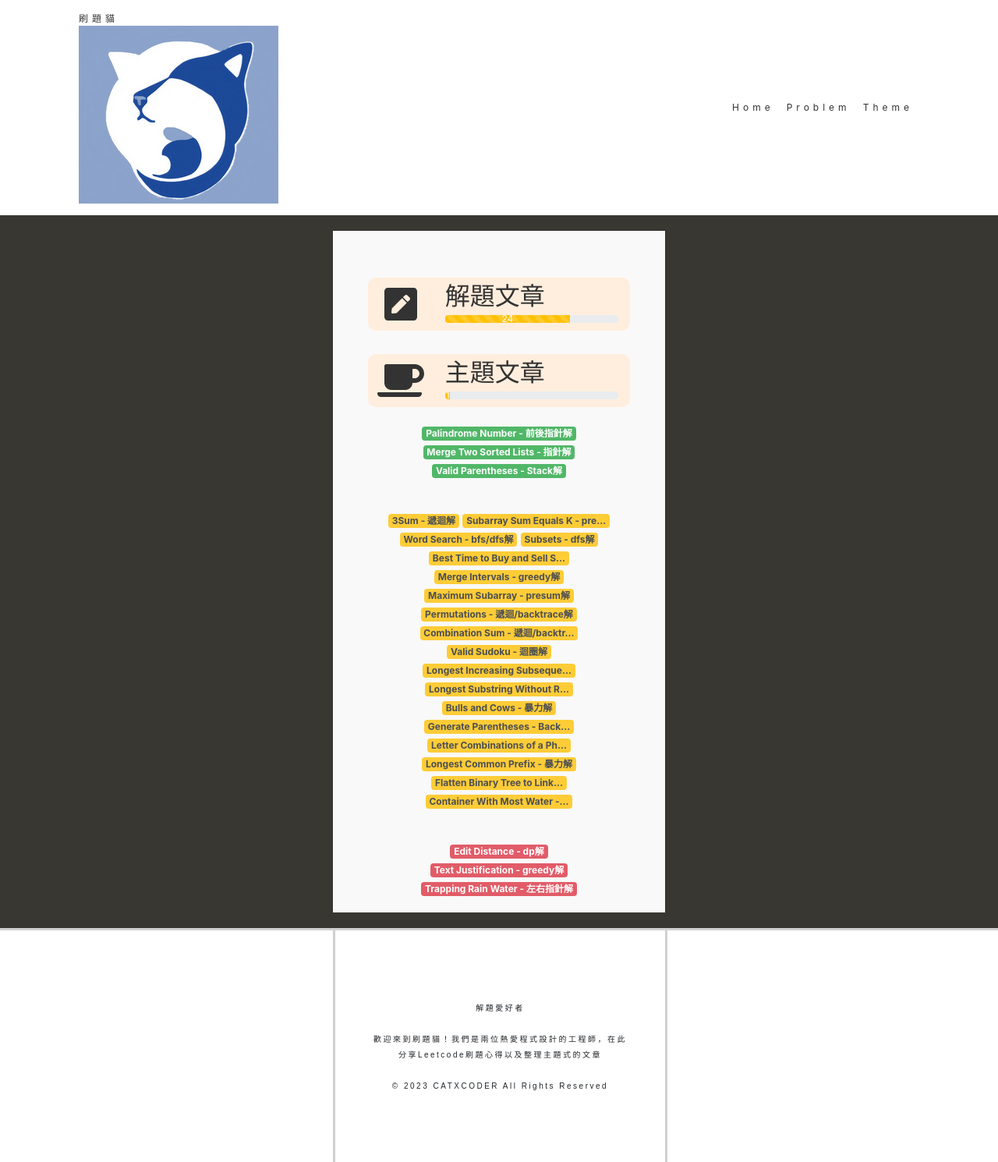
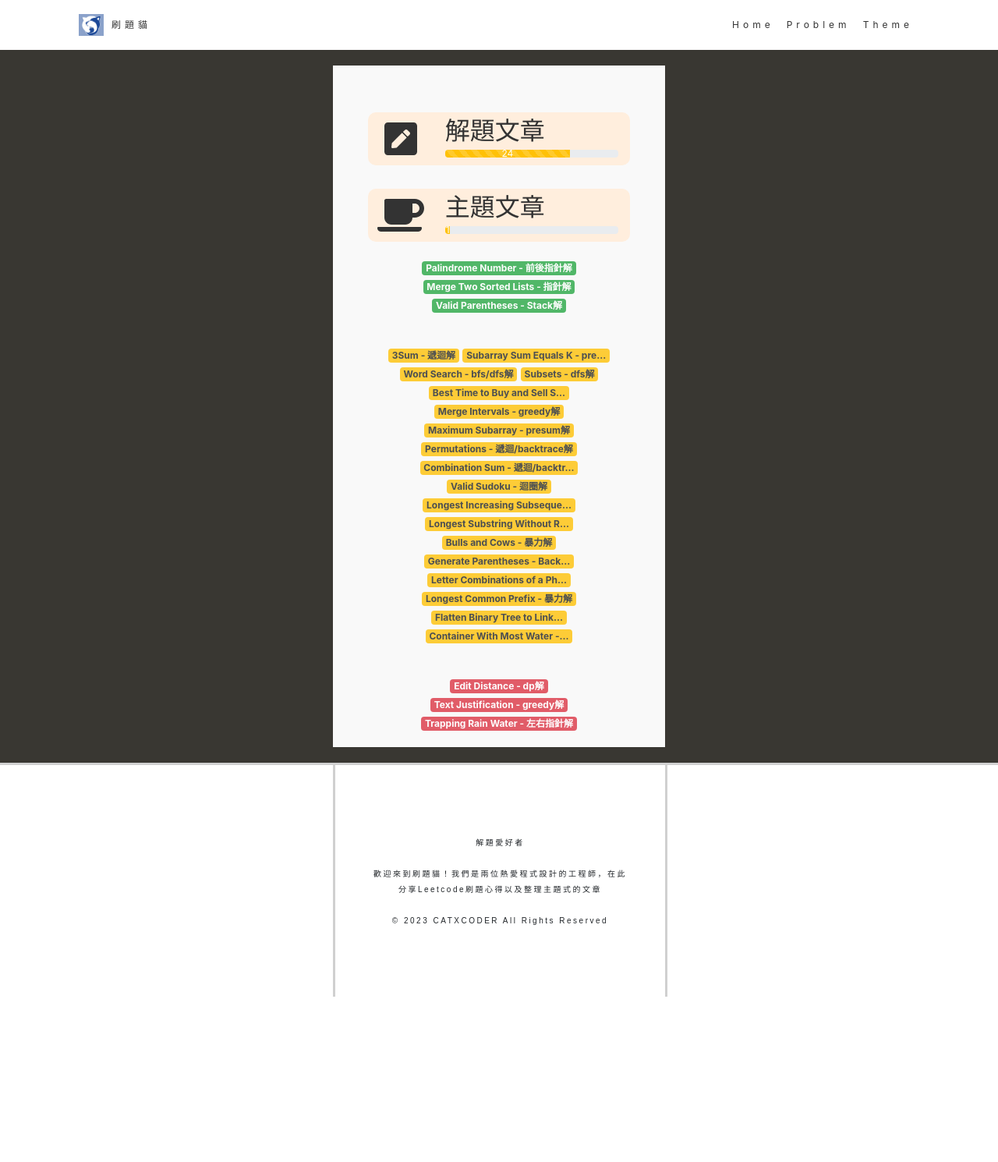
Before and after one commit to catxcoders/catxcoders.github.io, a Jekyll site: the page built from index.html, in a window 1280 px wide. Shown: the whole page at 78% size. Built offline with Jekyll 4.4.1, drawn with Linux system fonts in a browser that asks for light colours; nearby versions of some CDN libraries; after the commit the page ends 1278 px from its top, so only the background shows below that.

Commit message:
Add icon.

```diff
--- a/_includes/fixed-elements/nav-bar.html
+++ b/_includes/fixed-elements/nav-bar.html
@@ -2,9 +2,11 @@
 
 <div class="container">
   <nav class="navbar navbar-expand-lg navbar-default nav-color" >
+    <a href="{{site.baseurl}}/index.html">
+      <img src="{{site.baseurl}}/res/catxcoder.ico" class="img-fluid" style="width: 32px; margin-right: 10px;">
+    </a>
     <a class="navbar-item" href="{{site.baseurl}}/index.html">
       刷題貓
-      <img src="{{site.baseurl}}/res/catxcoder.ico" class="img-fluid">
     </a>
     <button class="navbar-toggler" type="button" data-toggle="collapse" data-target="#navbarSupportedContent" aria-controls="navbarSupportedContent" aria-expanded="false" aria-label="Toggle navigation">
       <span><i class="fas fa-bars" ></i></span>
```
